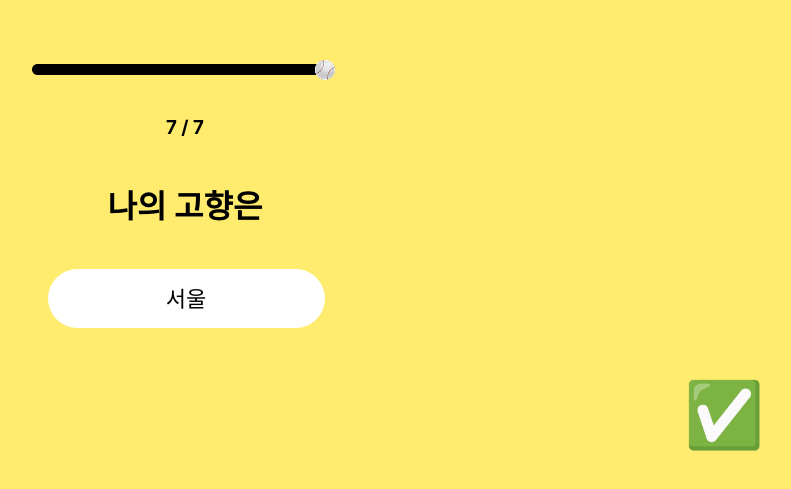
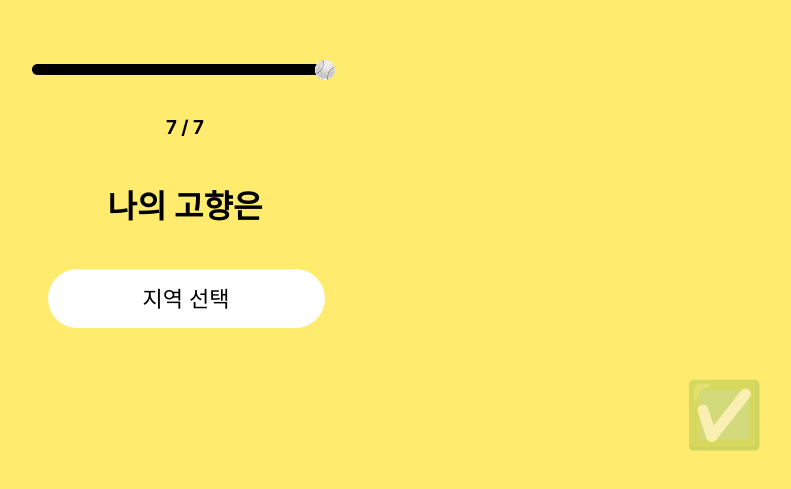
Before and after one commit to seyun31/baseballTest, a React (Vite) app: page /7 in a window 1280 px wide. Shown: the part 187-676 px from the top of the page, without its empty margins (455-1246 px from the left). Built offline with nearby package versions, Linux system fonts and the light colour scheme.

Commit message:
Feat: seventhStage.jsx ChoiceList, NextButton 수정

```diff
--- a/src/components/seventhStage.jsx
+++ b/src/components/seventhStage.jsx
@@ -1,15 +1,31 @@
+import { useState } from 'react'
 import styled from "styled-components";
+import { useNavigate } from 'react-router-dom';
 import GlobalStyle from "../style/GlobalStyle"
 import progressingBar7 from "../assets/progressingBar7.png";
 
 function SeventhStage() {
+    const [answer7, setAnswer7] = useState("")
+    const navigate = useNavigate();
+
+    const handleAnswer = (e) => {
+        setAnswer7(e.target.value);
+    }
+
+    const handleNext = () => {
+        if(answer7 !== "") {
+            navigate("/loading");
+        }
+    }
+
     return(
         <>
         <GlobalStyle />
         <ProgressingBar src={progressingBar7} alt="상태바 7/7" />
         <SubTitle>7 / 7</SubTitle>
         <Title>나의 고향은</Title>
-        <ChoiceList>
+        <ChoiceList value={answer7} onChange={handleAnswer}>
+            <option value="" disabled hidden>지역 선택</option>
             <option value="서울">서울</option>
             <option value="경기 / 인천">경기 / 인천</option>
             <option value="경상">경상</option>
@@ -17,7 +33,7 @@ function SeventhStage() {
             <option value="전라">전라</option>
             <option value="기타">기타</option>
         </ChoiceList>
-        <NextButton>✅</NextButton>
+        <NextButton disabled={!answer7} onClick={handleNext}>✅</NextButton>
         </>
     )
 }
```
